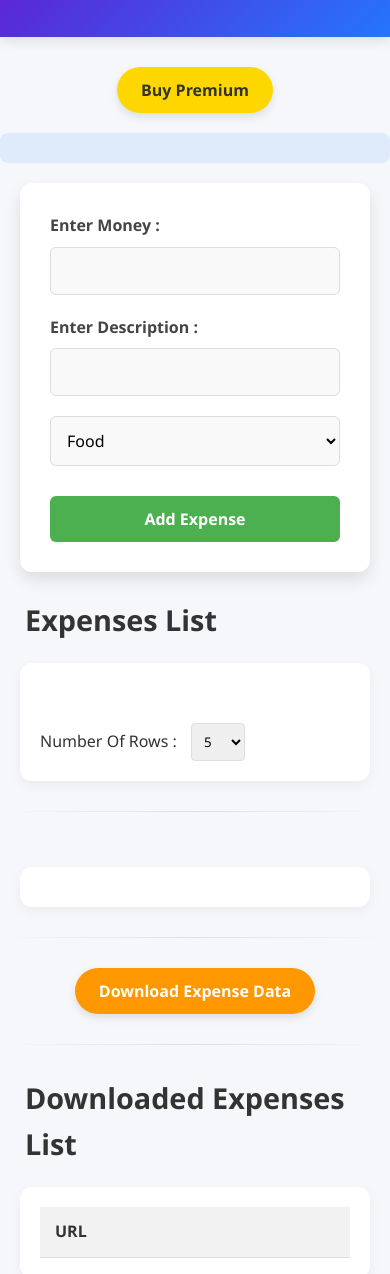
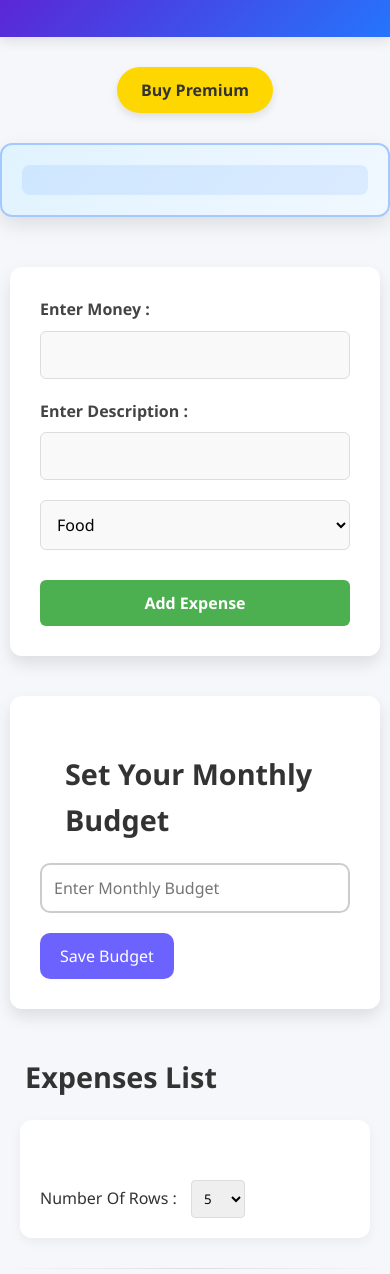
Before and after one commit to pushkarsabe/-Expense-Tracker-MongoDB-Node.js-Project, a website: page FontEnd Files/addExpense.html in a window 390 px wide. Shown: the part 119-1393 px from the top of the page. Drawn offline with nearby package versions, Linux system fonts and the light colour scheme; no server answers; sample sign-in values are in the browser's storage.

Commit message:
monthly budget added

```diff
--- a/FontEnd Files/addExpense.html
+++ b/FontEnd Files/addExpense.html
@@ -18,8 +18,13 @@
 
     <div class="message-container" id="messageContainer"></div>
 
+    <div id="premiumUserDiv">
         <div id="premiumUserText"></div>
+    </div>
 
+
+    <div class="container">
+        <!-- Expense Form -->
         <div class="formExpense">
             <form onsubmit="submitData(event);">
                 <label for="money">Enter Money :</label>
@@ -40,6 +45,14 @@
             </form>
         </div>
 
+        <!-- Monthly Budget Form -->
+        <div class="budget-container">
+            <h2>Set Your Monthly Budget</h2>
+            <input type="number" id="monthly-budget" placeholder="Enter Monthly Budget" />
+            <button onclick="updateBudget()">Save Budget</button>
+        </div>
+    </div>
+
 
     <h2 style="margin-left: 25px;margin-bottom: 10px;">Expenses List</h2>
     <div id="addedExpenses" style="margin: 20px;">
@@ -57,12 +70,15 @@
     </div>
     <hr>
 
+
+
     <div id="premiumUserLBDivBtn"></div>
     <div>
         <h2 id="leaderBoard-header" style="margin-left: 25px;margin-bottom:10px;"></h2>
         <ol id="LeaderBoardsList"></ol>
     </div>
     <hr>
+
 
 
     <div id="downloadExpenseBtnDiv">
@@ -83,6 +99,7 @@
     </div>
     <hr>
 
+
     <div id="displayChart">
         <h2 id="expenseChartTitle" style="margin-left: 25px;margin-bottom: 10px;">Expense Chart</h2>
         <div class="chart-container">
@@ -90,6 +107,8 @@
             <canvas id="pieChart"></canvas>
         </div>
     </div>
+
+
 
     <footer class="footer">
         <div class="footer-content">
--- a/FontEnd Files/addExpense.js
+++ b/FontEnd Files/addExpense.js
@@ -125,8 +125,8 @@ function printAllDownloads(data) {
 //to print the expense data in list
 function printAllExpenses(data) {
     console.log('inside printAllExpenses');
-    console.log('data = ' + data.id);
-    console.log('money = ' + data.money);
+    // console.log('data = ' + data.id);
+    // console.log('money = ' + data.money);
     // console.log('description = ' + data.description);
     // console.log('options = ' + data.options);
     const olExpenses = document.getElementById('olExpenses');
@@ -208,6 +208,9 @@ document.addEventListener('DOMContentLoaded', async () => {
                 })
             console.log('response ', response.data.expenses);
             displayChart(response.data.expenses);
+
+            //also display updateBudget container
+
 
         }
         catch (error) {
@@ -474,12 +477,12 @@ async function submitData(event) {
         document.getElementById('inputDescription').value = "";
         document.getElementById('options').value = "";
 
-        displayMessage('Expense completed successfully!', 'success');
+        displayMessage('Expense added successfully!', 'success');
 
         printAllExpenses(response.data.newExpenseData);
 
         // Re-fetch updated data and update the chart
-        const res = await axios.get('http://localhost:3000/expense/getAllExpense', {
+        const res = await axios.get('http://localhost:3000/expense/getExpense', {
             headers: { "Authorization": token }
         });
         console.log('res:' + res);
@@ -492,7 +495,16 @@ async function submitData(event) {
             console.log('Error object:', error.response.data.message);
             displayMessage('Input fields are empty', 'error');
         }
-        console.log('Unhandled error:', error);
+        else if (error.response.status == 401) {
+            console.log('Error object:', error.response.data.message);
+            displayMessage('Monthly Budget exceeded!', 'error');
+        }
+        else if (error.response.status == 404) {
+            console.log('Error object:', error.response.data.message);
+            displayMessage('User not found', 'error');
+        }
+        else
+            console.log('Unhandled error:', error);
     }
 
 }//submitData
@@ -510,7 +522,7 @@ async function deleteExpense(id) {
             displayMessage('Data deleted successfully', 'success');
 
             // Re-fetch updated data and update the chart
-            const res = await axios.get('http://localhost:3000/expense/getAllExpense', {
+            const res = await axios.get('http://localhost:3000/expense/getExpense', {
                 headers: { "Authorization": token }
             });
 
@@ -536,3 +548,45 @@ async function deleteExpense(id) {
         displayMessage('User Do Not Want to Delete Expense', 'info');
     }
 }//deleteExpense
+
+async function updateBudget() {
+    console.log('inside updateBudget expense');
+    const token = localStorage.getItem('token');
+    console.log('token:', token);
+
+    if (!token) {
+        displayMessage('Authentication failed. Please log in again.', 'error');
+        setTimeout(() => {
+            window.location.href = '/login.html';
+        }, 3000)
+        return;
+    }
+
+    try {
+        const budget = document.getElementById('monthly-budget').value;
+
+        if (!budget) {
+            displayMessage('Oops! Looks like you forgot to enter your monthly budget.', 'error');
+            return;
+        }
+
+        const response = await axios.put(`http://localhost:3000/expense/updateMonthlyBudget`,
+            { monthlyBudget: Number(budget) },
+            {
+                headers: { "Authorization": token }
+            });
+        console.log('response:', response);
+
+        displayMessage('Monthly budget set successfully!', 'success');
+        document.getElementById('monthly-budget').value = "";
+    }
+    catch (error) {
+        //to handle the output response errors
+        if (error.response.status == 400) {
+            displayMessage('Budget must be positive', 'error');
+        }
+        else
+            console.log('Unhandled error:', error);
+    }
+
+}//updateBudget
--- a/FontEnd Files/addexpense.css
+++ b/FontEnd Files/addexpense.css
@@ -120,18 +120,43 @@ header h2 {
     transform: translateY(1px);
 }
 
+/* Premium User Container */
+#premiumUserDiv {
+    background: linear-gradient(135deg, #e0f3ff, #f1f8ff);
+    border: 2px solid #a3c9ff;
+    border-radius: 12px;
+    box-shadow: 0 8px 20px rgba(0, 0, 0, 0.1);
+    padding: 20px;
+    margin: 30px auto;
+    max-width: 700px;
+    transition: transform 0.3s ease, box-shadow 0.3s ease;
+    animation: fadeInHighlight 0.8s ease-in-out;
+}
+
 /* Premium User Text */
 #premiumUserText {
     background-color: rgba(37, 117, 252, 0.1);
     color: #2575fc;
     padding: 15px;
     border-radius: 8px;
-    margin: 20px auto;
-    max-width: 600px;
     text-align: center;
     font-weight: bold;
     font-size: 1.1rem;
 }
+
+/* Animation to highlight when added */
+@keyframes fadeInHighlight {
+    from {
+        opacity: 0;
+        transform: scale(0.95);
+    }
+
+    to {
+        opacity: 1;
+        transform: scale(1);
+    }
+}
+
 
 /* Premium User Leaderboard Button */
 #premiumUserLBDivBtn {
@@ -157,16 +182,42 @@ header h2 {
     box-shadow: 0 4px 8px rgba(0, 0, 0, 0.1);
 }
 
-/* Form Expense */
-.formExpense {
+/* Section Styles */
+h2 {
+    color: #333;
+    margin: 25px;
+    font-size: 1.8rem;
+}
+
+
+/* Main container setup */
+.container {
+    display: flex;
+    justify-content: space-between;
+    align-items: stretch;
+    /* Makes both forms equal height */
+    width: 100%;
+    max-width: 1200px;
+    margin: 0 auto;
+    gap: 20px;
+    /* Space between the two forms */
+    padding: 10px;
+    box-sizing: border-box;
+}
+
+/* Common style for both form containers */
+.formExpense,
+.budget-container {
+    width: 50%;
+    margin: 10px;
+    padding: 30px;
     background-color: white;
-    max-width: 600px;
-    margin: 30px auto;
-    padding: 30px;
     border-radius: 12px;
     box-shadow: 0 8px 16px rgba(0, 0, 0, 0.1);
+    box-sizing: border-box;
 }
 
+/* Expense form styling */
 .formExpense form {
     display: flex;
     flex-direction: column;
@@ -215,13 +266,59 @@ header h2 {
     box-shadow: 0 4px 8px rgba(0, 0, 0, 0.1);
 }
 
+/* Budget form specific styling */
+.budget-container h2 {
+    margin-bottom: 20px;
+    color: #333;
+}
 
-/* Section Styles */
-h2 {
-    color: #333;
-    margin: 25px;
-    font-size: 1.8rem;
+#monthly-budget {
+    width: 100%;
+    padding: 12px;
+    border: 2px solid #ccc;
+    border-radius: 10px;
+    font-size: 16px;
+    margin-bottom: 20px;
+    transition: border-color 0.3s;
 }
+
+#monthly-budget:focus {
+    border-color: #6c63ff;
+    outline: none;
+}
+
+.budget-container button {
+    background-color: #6c63ff;
+    color: white;
+    padding: 12px 20px;
+    border: none;
+    border-radius: 10px;
+    font-size: 16px;
+    cursor: pointer;
+    transition: background-color 0.3s, transform 0.2s;
+}
+
+.budget-container button:hover {
+    background-color: #574fd6;
+    transform: scale(1.05);
+}
+
+/* Responsive for smaller screens */
+@media (max-width: 768px) {
+    .container {
+        flex-direction: column;
+    }
+
+    .formExpense,
+    .budget-container {
+        width: 100%;
+        margin: 10px 0;
+    }
+}
+
+
+
+
 
 /* Expenses List */
 #addedExpenses {
@@ -297,6 +394,9 @@ h2 {
     border: 1px solid #ddd;
     margin-left: 10px;
 }
+
+
+
 
 /* Leaderboard */
 #leaderBoard-header {
@@ -386,9 +486,6 @@ hr {
 
 /* Responsive Design */
 @media (max-width: 768px) {
-    .formExpense {
-        margin: 20px;
-    }
 
     header h2 {
         font-size: 1.8rem;
```
Also changed, not shown: controllers/expense.js (+42 -20 lines). Lines whose indentation alone changed are shown as unchanged.
